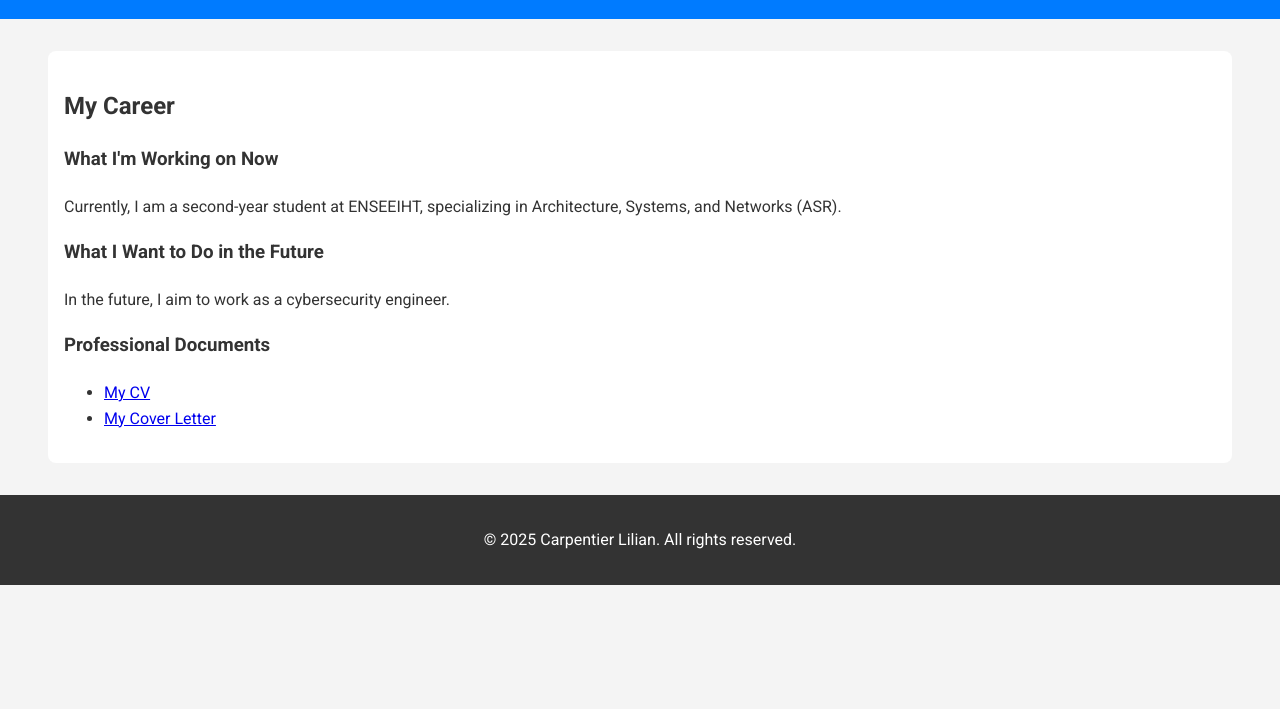
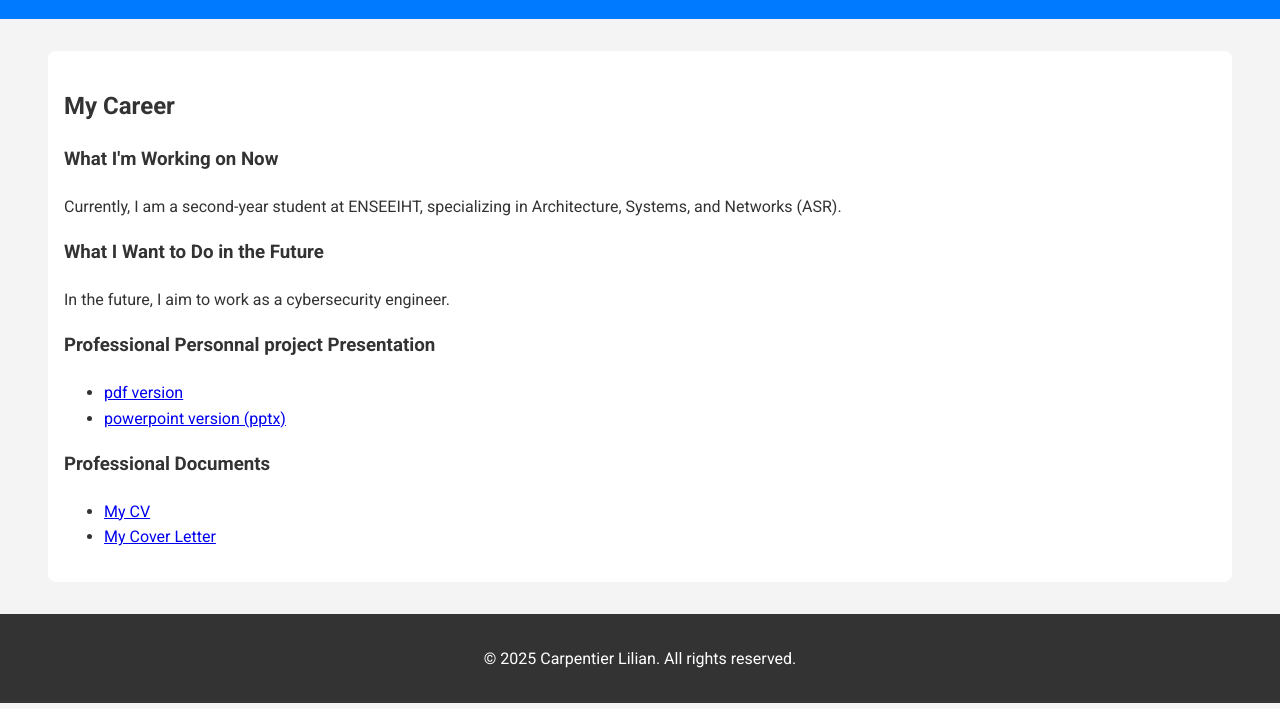
Before and after one commit to Istrie/Istrie.github.io, a plain HTML site: page en/carriere.html in a window 1280 px wide. Shown: the part 91-800 px from the top of the page. Drawn offline with Linux system fonts and the light colour scheme; files that its build step writes are made by us from their sources.

Commit message:
ajout powerpoint

```diff
--- a/en/carriere.html
+++ b/en/carriere.html
@@ -46,6 +46,14 @@
     </div>
 
     <div class="career-documents">
+      <h3>Professional Personnal project Presentation</h3>
+      <ul>
+        <li><a href="files/PPP.pdf" target="_blank">pdf version</a></li>
+        <li><a href="files/PPP.pptx" target="_blank">powerpoint version (pptx)</a></li>
+      </ul>
+    </div>
+
+    <div class="career-documents">
       <h3>Professional Documents</h3>
       <ul>
         <li><a href="files/CV_mobilite.pdf" target="_blank">My CV</a></li>
```
